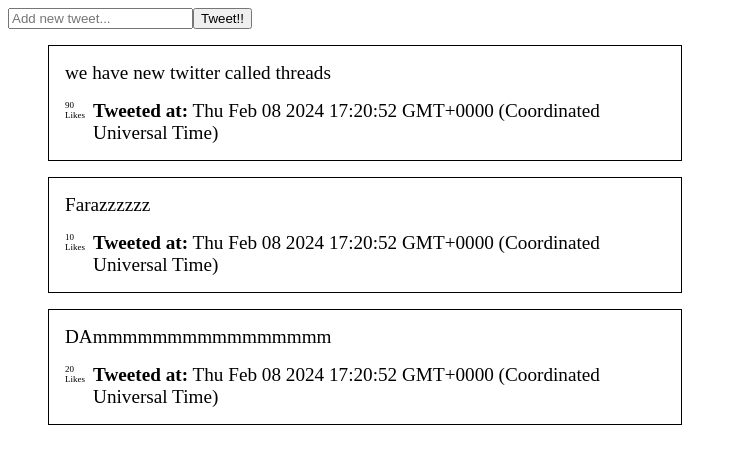
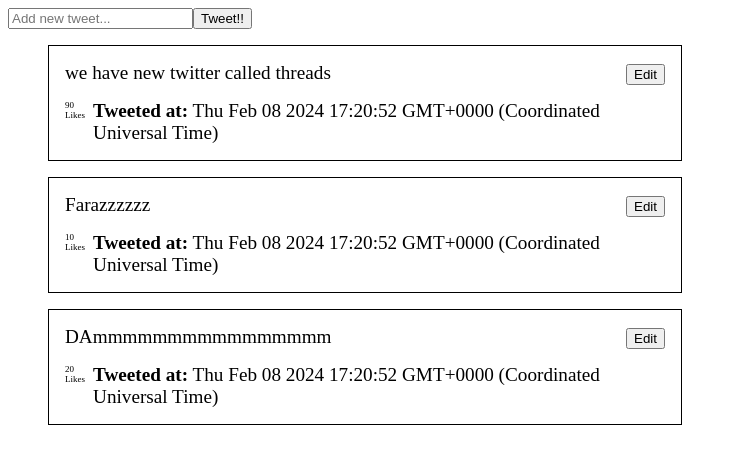
Before and after one commit to MDAhsanFaraz/Twitter-Forntend, a React (Create React App) app: page / in a window 1280 px wide. Shown: the top 464 px of the page, without its empty margins (0-737 px from the left). Built offline with nearby package versions, Linux system fonts and the light colour scheme.

Commit message:
added Edit feature for tweet

```diff
--- a/src/CSS/Tweet.css
+++ b/src/CSS/Tweet.css
@@ -15,3 +15,7 @@
 .tweet-content {
   margin-bottom: 1rem;
 }
+.tweet-edit-wrapper {
+  display: flex;
+  justify-content: space-between;
+}
--- a/src/components/Tweet.jsx
+++ b/src/components/Tweet.jsx
@@ -1,10 +1,18 @@
+import { useState } from "react";
 import "../CSS/Tweet.css";
 
 function Tweet({ content, likeCount, createdAt }) {
-  console.log(createdAt);
+  const [isEditting, setIsEditting] = useState(false);
   return (
     <div className="tweet-wrapper">
-      <div className="tweet-content">{content}</div>
+      <div className="tweet-edit-wrapper">
+        <div className="tweet-content">{isEditting ? <input /> : content} </div>
+        <div className="edit-tweet">
+          <button onClick={() => setIsEditting(!isEditting)}>
+            {isEditting ? "Save" : "Edit"}
+          </button>
+        </div>
+      </div>
 
       <div className="like-createdAt-wrapper">
         <div className="likes">{likeCount} Likes</div>
```
